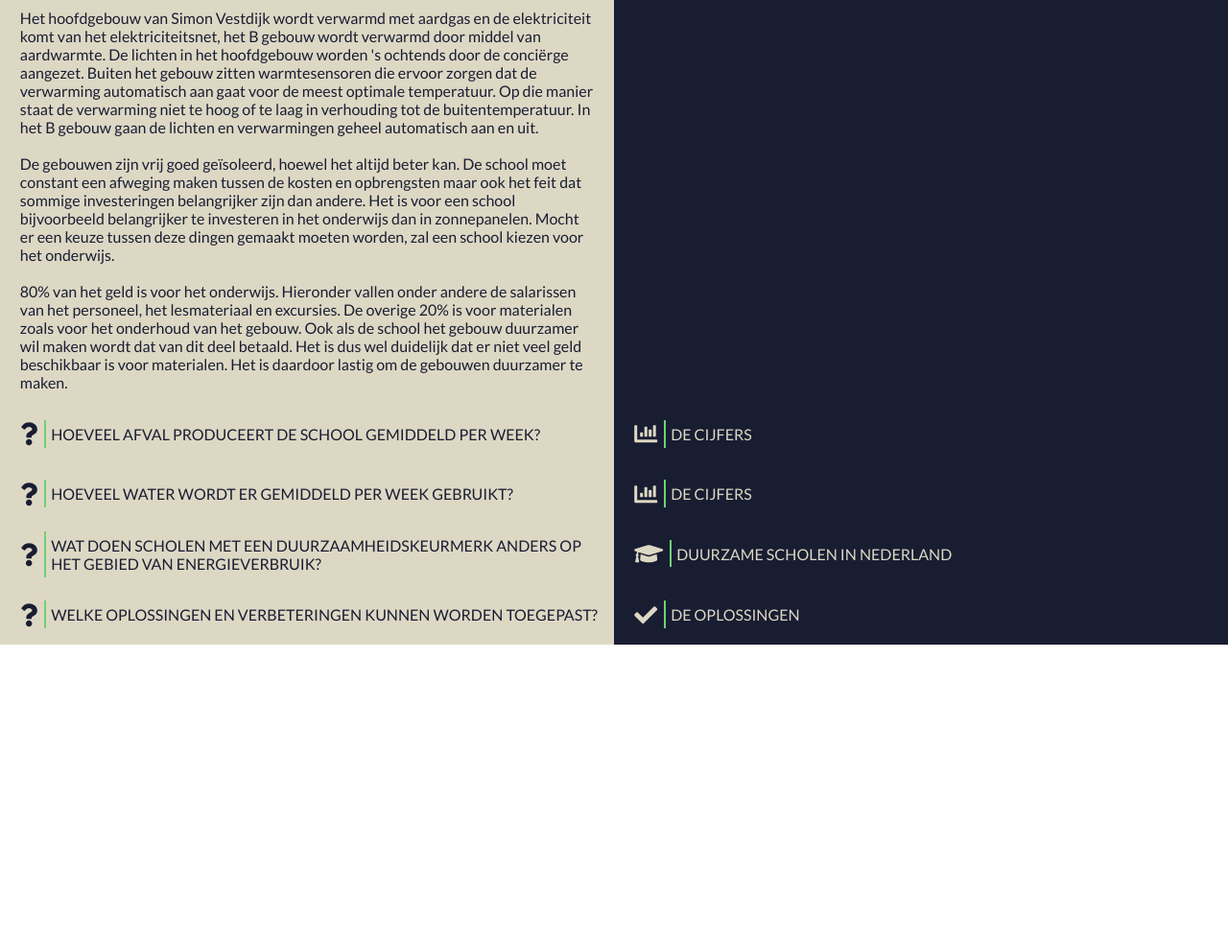
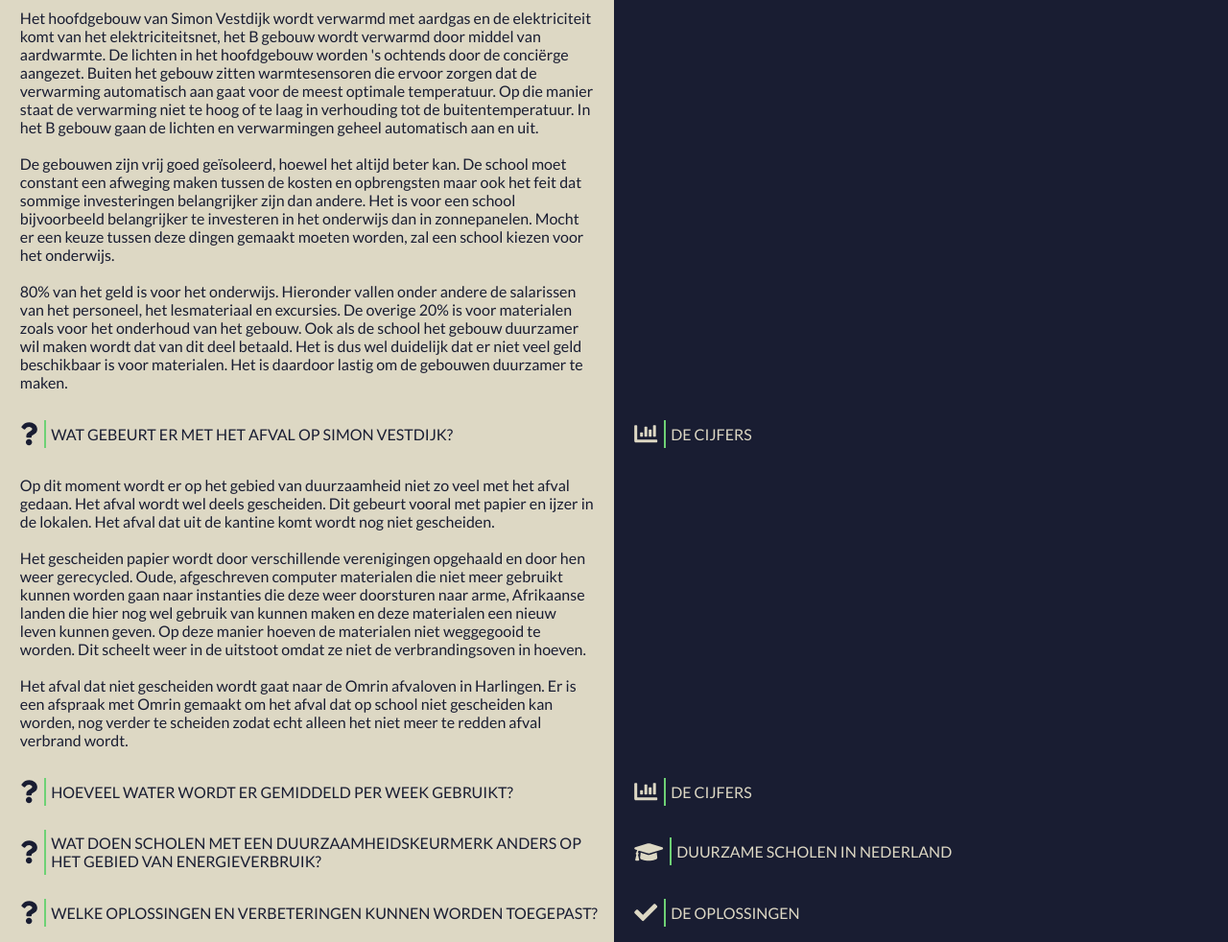
Before and after one commit to duurzamersg/duurzamersg.github.io, a website: page index.html in a window 1280 px wide. Shown: the part 1202-2184 px from the top of the page at 96% size. Before the commit the page ends 1874 px from the top, so only its background shows below. Drawn offline with Linux system fonts and the light colour scheme.

Commit message:
Afval teks toegevoegd en vraag veranderd

```diff
--- a/index.html
+++ b/index.html
@@ -24,7 +24,7 @@
                 <a onclick="scrollToSmooth('manieren')">Welke manieren van energie zijn in gebruik en welke zijn duurzaam?</a>
             </li>
             <li>
-                <a onclick="scrollToSmooth('afval')">Hoeveel afval produceert de school gemiddeld per week</a>
+                <a onclick="scrollToSmooth('afval')">Wat gebeurt er met het afval op Simon Vestdijk?</a>
             </li>
             <li>
                 <a onclick="scrollToSmooth('water')">Hoeveel water wordt er gemiddeld per week gebruikt</a>
@@ -104,8 +104,23 @@
         <div class="contents" id="afval">
             <div class="title">
                 <p class="fas fa-question"></p>
-                <p>Hoeveel afval produceert de school gemiddeld per week?</p>
+                <p>Wat gebeurt er met het afval op Simon Vestdijk?</p>
             </div>
+            <p>Op dit moment wordt er op het gebied van duurzaamheid niet zo veel met het afval gedaan. Het afval wordt wel
+                deels gescheiden. Dit gebeurt vooral met papier en ijzer in de lokalen. Het afval dat uit de kantine komt
+                wordt nog niet gescheiden.
+                <br>
+                <br> Het gescheiden papier wordt door verschillende verenigingen opgehaald en door hen weer gerecycled. Oude,
+                afgeschreven computer materialen die niet meer gebruikt kunnen worden gaan naar instanties die deze weer
+                doorsturen naar arme, Afrikaanse landen die hier nog wel gebruik van kunnen maken en deze materialen een
+                nieuw leven kunnen geven. Op deze manier hoeven de materialen niet weggegooid te worden. Dit scheelt weer
+                in de uitstoot omdat ze niet de verbrandingsoven in hoeven.
+                <br>
+                <br> Het afval dat niet gescheiden wordt gaat naar de Omrin afvaloven in Harlingen. Er is een afspraak met Omrin
+                gemaakt om het afval dat op school niet gescheiden kan worden, nog verder te scheiden zodat echt alleen het
+                niet meer te redden afval verbrand wordt.
+
+            </p>
         </div>
         <div class="contents">
             <div class="title">
```
